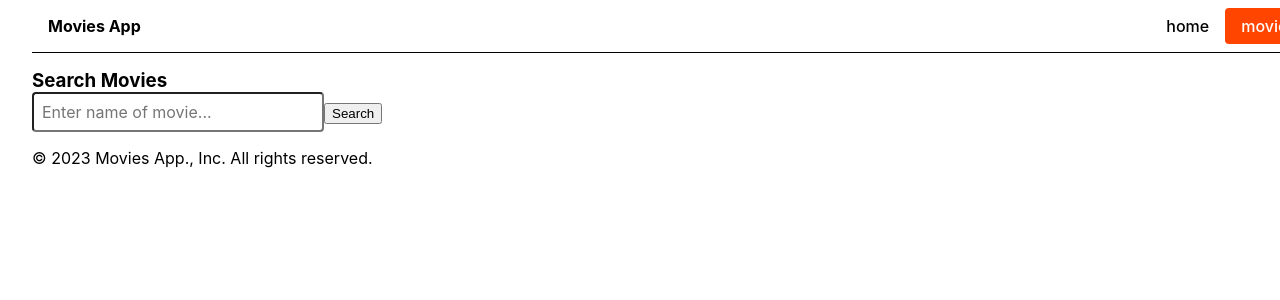
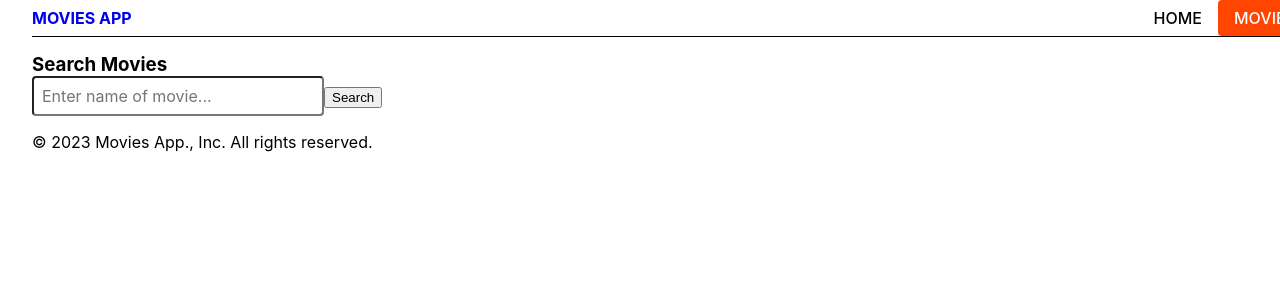
Before and after one commit to Iryna-Tyshchuk/goit-react-hw-05-movies, a React (Create React App) app: page /goit-react-hw-05-movies/movies in a window 1280 px wide. Shown: the top 300 px of the page. Built offline with nearby package versions, Linux system fonts and the light colour scheme.

Commit message:
add logo

```diff
--- a/src/layout/Header/Header.jsx
+++ b/src/layout/Header/Header.jsx
@@ -15,9 +15,9 @@ const menu = [
 export const Header = () => {
   return (
     <StyledHeader>
-      <StyledLink to={routes.HOME}>
+      <Logo to={routes.HOME}>
         <Logo>Movies App</Logo>
-      </StyledLink>
+      </Logo>
 
       <nav>
         <NavUl>
--- a/src/layout/Layout/Layout.styled.jsx
+++ b/src/layout/Layout/Layout.styled.jsx
@@ -27,9 +27,11 @@ export const NavUl = styled.ul`
   flex-direction: row;
 `;
 
-export const Logo = styled.p`
+export const Logo = styled(NavLink)`
   font-weight: 700;
   margin: 0;
+  text-decoration: none;
+  text-transform: uppercase;
 `;
 
 export const StyledLink = styled(NavLink)`
@@ -38,6 +40,7 @@ export const StyledLink = styled(NavLink)`
   text-decoration: none;
   color: black;
   font-weight: 500;
+  text-transform: uppercase;
 
   &.active {
     color: white;
```
